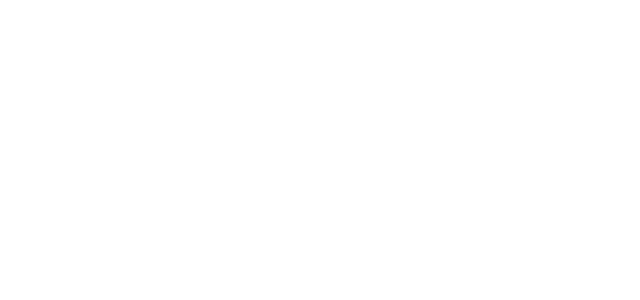
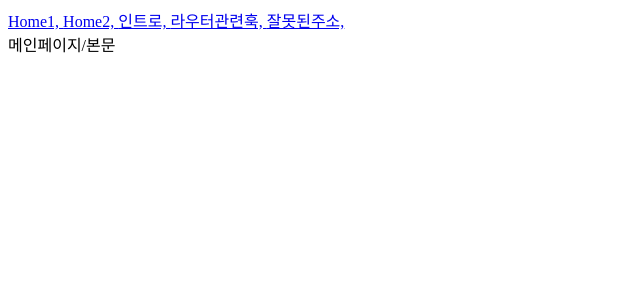
Before and after one commit to itdanja2025/2026B_react, a React (Vite) app: page / in a window 1280 px wide. Before the commit this address had no page. Shown: the top 300 px of the page, without its empty margins (0-640 px from the left). Built offline with nearby package versions, Linux system fonts and the light colour scheme.

Commit message:
day50 2h

```diff
--- a/src/example/day04/App.jsx
+++ b/src/example/day04/App.jsx
@@ -1,9 +1,13 @@
 import { Route, Routes } from "react-router-dom";
 import Home from "./Home";
+import TopNavi from "./TopNavi";
+import NotFound from "./NotFound";
 export default function App( props ){
     return (<>
+        <TopNavi></TopNavi>
         <Routes> {/* 여기에 들어가는 경로들은 주소정의에 따라 렌더링 */}
-            <Route path="/home" element={ <Home/> } />
+            <Route path="/" element={ <Home/> } />
+            <Route path="*" element={ <NotFound/> } />
         </Routes>
     </>)
 }
--- /dev/null
+++ b/src/example/day04/NotFound.jsx
@@ -0,0 +1,7 @@
+import { Link } from "react-router-dom";
+export default function NotFound( props ){
+    return (<>
+        <h3> 오류 페이지 </h3>
+        <Link to="/">홈으로</Link>
+    </>)
+}
--- /dev/null
+++ b/src/example/day04/TopNavi.jsx
@@ -0,0 +1,15 @@
+import { Link, NavLink } from "react-router-dom";
+export default function TopNavi( props ){
+    return (<>
+        <div>
+            <a href="/"> Home1, </a> {/* html 링크 마크업 */}
+            <NavLink to = "/"> Home2,  </NavLink>
+            <NavLink to = "/intro"> 인트로,  </NavLink>
+            <NavLink to = "/intro/router"> 라우터관련훅,  </NavLink>
+            <Link to = "/xyz"> 잘못된주소, </Link>
+        </div>
+    </>)
+}
+// <a href="이동할경로"> 텍스트 </a>                : 페이지 로드(새로고침) 있다.
+// <NavLink to = "이동할경로"> 텍스트 </NavLink>    : 페이지 로드(새로고침) 없다.
+// <Link to = "이동할경로"> 텍스트 </Link>          : 페이지 로드(새로고침) 없다. active클래스가없다.
```
